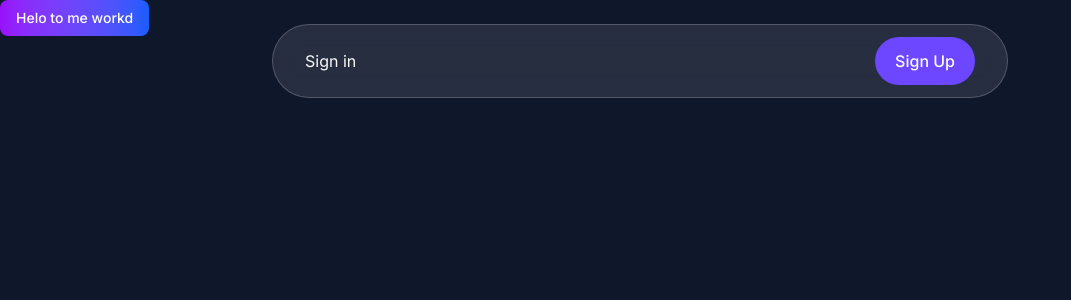
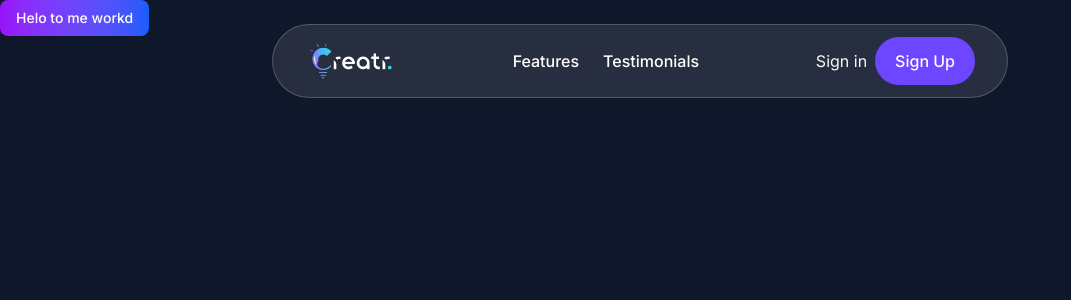
Before and after one commit to shubham00079/creatr-ai, a Next.js app: page / in a window 1280 px wide. Shown: the top 300 px of the page, without its empty margins (0-1071 px from the left). Built offline with nearby package versions, Linux system fonts and the light colour scheme; no server answers.

Commit message:
Link addition

```diff
--- a/src/components/header.jsx
+++ b/src/components/header.jsx
@@ -1,24 +1,49 @@
 'use client';
 import { useStoreUser } from '@/hooks/use-store-user';
-import {
-  SignInButton,
-  SignUpButton,
-  UserButton,
-} from '@clerk/nextjs';
+import { SignInButton, SignUpButton, UserButton } from '@clerk/nextjs';
 import { Authenticated, Unauthenticated } from 'convex/react';
+import Image from 'next/image';
+import Link from 'next/link';
+import { usePathname } from 'next/navigation';
 import React from 'react';
 import { BarLoader } from 'react-spinners';
 
 const Header = () => {
   const { isLoading, isAuthenticated } = useStoreUser();
-  console.log('isLoading', isLoading);
-  console.log('isAuthenticated', isAuthenticated);
+  const path = usePathname();
   return (
     <header className='fixed top-6 left-1/2 transform -translate-x-1/2 z-50 w-full max-w-3xl px-4'>
       <div
         className='backdrop-blur-md bg-white/10 border border-white/20 rounded-full px-4
           sm:px-6 md:px-8 py-3 flex items-center justify-between gap-2'
       >
+        <Link href={isAuthenticated ? '/feed' : '/'} className='flex-shrink-0'>
+          <Image
+            src='/logo.png'
+            alt='Creatr Logo'
+            width={96}
+            height={32}
+            className='h-8 sm:h-10 w-auto object-contain'
+          />
+        </Link>
+
+        {path === '/' && (
+          <div className='hidden lg:flex space-x-6 flex-1 justify-center'>
+            <Link
+              href='#features'
+              className='text-white font-medium transition-all duration-300 hover:text-purple-300 curson-pointer'
+            >
+              Features
+            </Link>
+
+            <Link
+              href='#testimonials'
+              className='text-white font-medium transition-all duration-300 hover:text-purple-300 curson-pointer'
+            >
+              Testimonials
+            </Link>
+          </div>
+        )}
         <Unauthenticated>
           <SignInButton />
           <SignUpButton>
```
